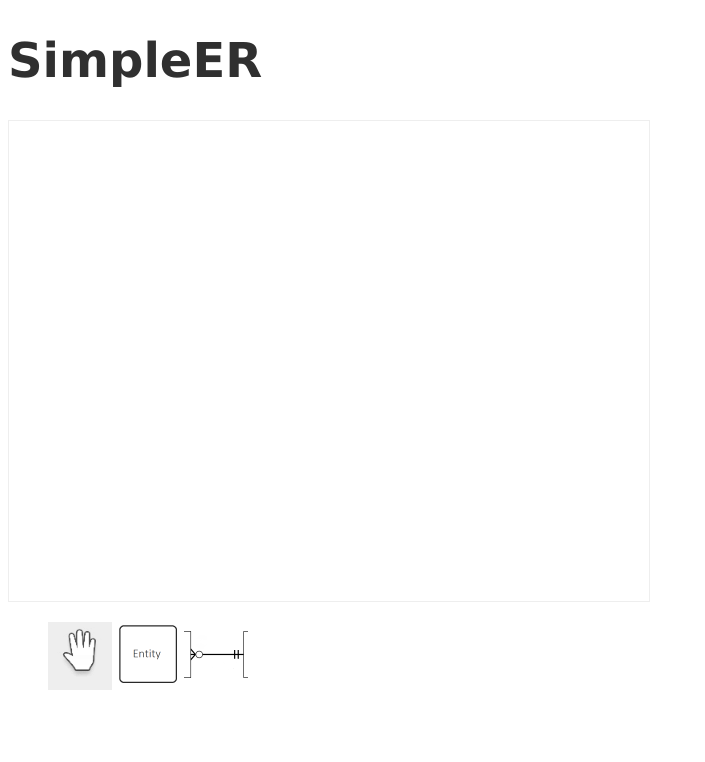
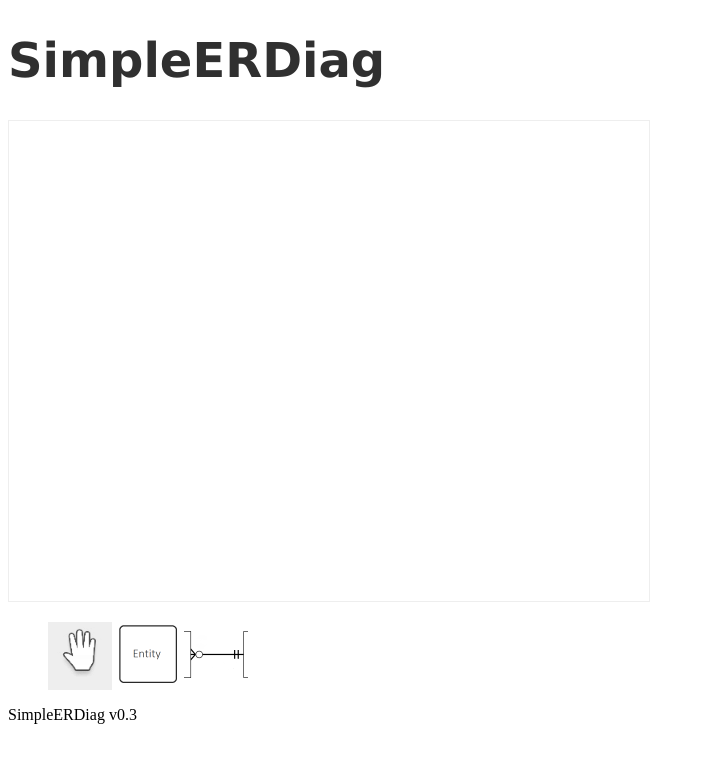
Before and after one commit to Argeir/SimpleERDiag, a plain HTML site: page index.html in a window 1280 px wide. Shown: the whole page, without its empty margins (0-705 px from the left). Drawn offline with Linux system fonts and the light colour scheme.

Commit message:
adding current version info

```diff
--- a/index.html
+++ b/index.html
@@ -3,10 +3,10 @@
     <head>
         <meta http-equiv="Content-Type" content="text/html; charset=utf-8" />
         <link href="css/style.css" rel="stylesheet" />
-        <title>SimpleER</title>
+        <title>SimpleERDiag</title>
     </head>
     <body>
-        <h1>SimpleER</h1>
+        <h1>SimpleERDiag</h1>
         <div>
         	<canvas id="main-canv" width="640" height="480">Canvas not supported</canvas>
         </div>
@@ -25,6 +25,8 @@
         	</ul>
         </div>
 
+        <div id="version-info"><span></span></div>
+
         <script src="js/lib/jquery-2.1.0.min.js"></script>
         <script src="js/charCodes.js"></script>
         <script src="js/menuHelper.js"></script>
--- a/js/main.js
+++ b/js/main.js
@@ -5,11 +5,14 @@ var moveFromPoint = null;
 
 const CANV_WIDTH = canvMain.width;
 const CANV_HEIGHT = canvMain.height;
+const VERSION = 0.3;
 
 document.addEventListener('keydown', handleKeyDown, true);
 canvMain.addEventListener('mousedown', handleMouseDown, false);
 canvMain.addEventListener('mouseup', function(){ isMouseDown = false; }, false);
 canvMain.addEventListener('mousemove', handleMouseMove, false);
+
+$("#version-info > span").text("SimpleERDiag v"+VERSION);
 
 function handleMouseDown(ev){
 	isMouseDown = true;
```
